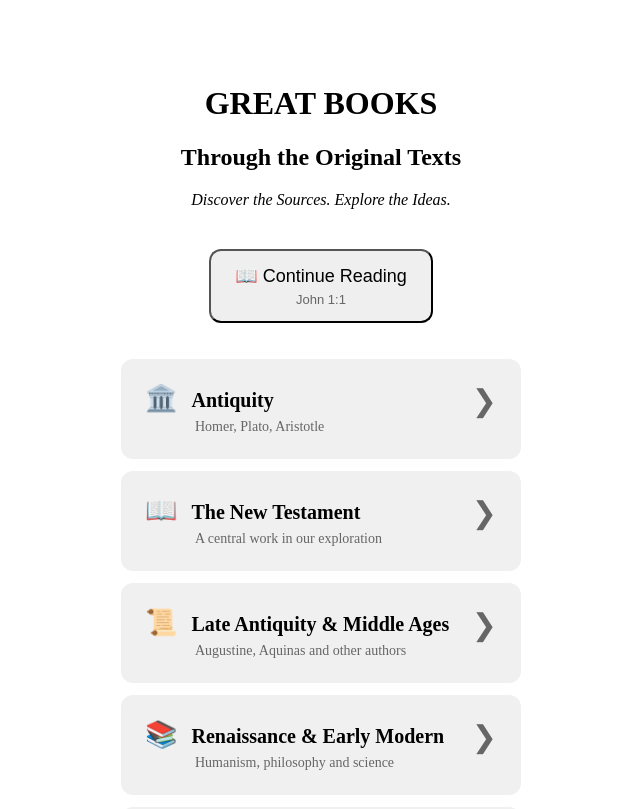
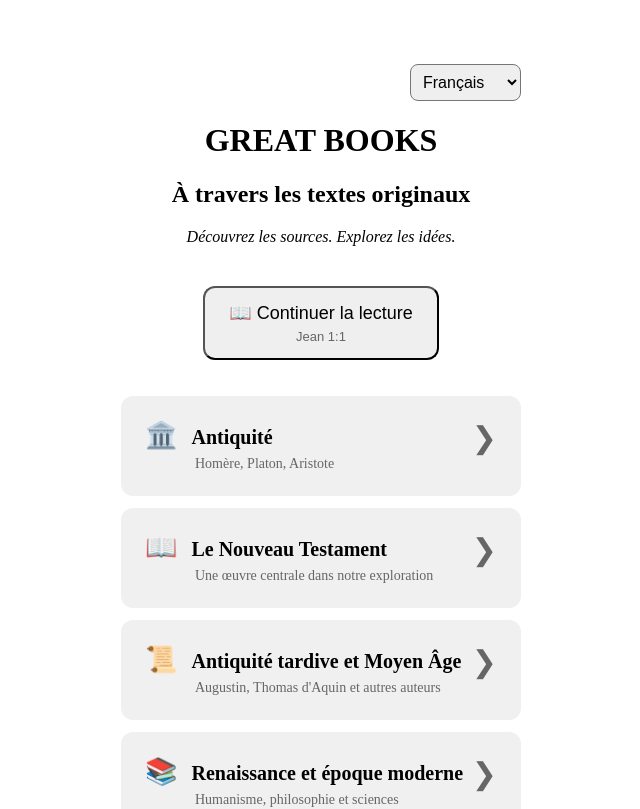
Before and after one commit to adrian1967/InterlinearAdri, a SvelteKit app: page / in a window 1280 px wide. Shown: the top 809 px of the page, without its empty margins (319-959 px from the left). Built offline with nearby package versions, Linux system fonts and the light colour scheme.

Commit message:
v0.2 - Multilingual interface EN FR PT

```diff
--- /dev/null
+++ b/src/lib/i18n/en.json
@@ -0,0 +1,34 @@
+{
+  "language": "English",
+  "navigation": {
+    "home": "Home",
+    "back": "Back",
+    "continueReading": "Continue Reading",
+    "newTestament": "The New Testament",
+    "newTestamentDescription": "A central work in our exploration",
+    "antiquity": "Antiquity",
+"antiquityDescription": "Homer, Plato, Aristotle",
+"lateAntiquity": "Late Antiquity & Middle Ages",
+"lateAntiquityDescription": "Augustine, Aquinas and other authors",
+"renaissance": "Renaissance & Early Modern",
+"renaissanceDescription": "Humanism, philosophy and science",
+"modern": "Modern & Contemporary",
+"modernDescription": "18th–20th centuries and beyond",
+"subtitle": "Through the Original Texts",
+"motto": "Discover the Sources. Explore the Ideas.",
+"newTestamentTitle": "The New Testament",
+"fourGospels": "The Four Gospels",
+"chapters": "Chapters",
+"john": "John",
+"chapter": "CHAPTER",
+"chapter1Title": "The Logos, Life and Light",
+"chapter2Title": "The Witness",
+"additionalReference": "Additional reference",
+"comingSoon": "Coming soon"
+  },
+  "manuscript": {
+    "title": "Original Manuscript",
+    "transcription": "Diplomatic Transcription",
+    "notes": "Manuscript Notes"
+  }
+}
--- /dev/null
+++ b/src/lib/i18n/fr.json
@@ -0,0 +1,34 @@
+{
+  "language": "Français",
+  "navigation": {
+    "home": "Accueil",
+    "back": "Retour",
+    "continueReading": "Continuer la lecture",
+    "newTestament": "Le Nouveau Testament",
+    "newTestamentDescription": "Une œuvre centrale dans notre exploration",
+    "antiquity": "Antiquité",
+"antiquityDescription": "Homère, Platon, Aristote",
+"lateAntiquity": "Antiquité tardive et Moyen Âge",
+"lateAntiquityDescription": "Augustin, Thomas d'Aquin et autres auteurs",
+"renaissance": "Renaissance et époque moderne",
+"renaissanceDescription": "Humanisme, philosophie et sciences",
+"modern": "Époque moderne et contemporaine",
+"modernDescription": "Du XVIIIe au XXe siècle et au-delà",
+"subtitle": "À travers les textes originaux",
+"motto": "Découvrez les sources. Explorez les idées.",
+"newTestamentTitle": "Le Nouveau Testament",
+"fourGospels": "Les quatre Évangiles",
+"chapters": "Chapitres",
+"john": "Jean",
+"chapter": "CHAPITRE",
+"chapter1Title": "Le Logos, la vie et la lumière",
+"chapter2Title": "Le Témoignage",
+"additionalReference": "Référence complémentaire",
+"comingSoon": "Prochainement"
+  },
+  "manuscript": {
+    "title": "Manuscrit original",
+    "transcription": "Transcription diplomatique",
+    "notes": "Notes du manuscrit"
+  }
+}
--- /dev/null
+++ b/src/lib/i18n/index.js
@@ -0,0 +1,21 @@
+import en from './en.json';
+import fr from './fr.json';
+import pt from './pt.json';
+
+export const languages = {
+  en,
+  fr,
+  pt
+};
+
+export function translate(language, key) {
+  const dictionary = languages[language] || en;
+
+  const find = (data) =>
+    key.split('.').reduce(
+      (value, part) => value?.[part],
+      data
+    );
+
+  return find(dictionary) ?? find(en) ?? key;
+}
--- /dev/null
+++ b/src/lib/i18n/pt.json
@@ -0,0 +1,34 @@
+{
+  "language": "Português",
+  "navigation": {
+    "home": "Início",
+    "back": "Voltar",
+    "continueReading": "Continuar a leitura",
+    "newTestament": "O Novo Testamento",
+    "newTestamentDescription": "Uma obra central na nossa exploração",
+    "antiquity": "Antiguidade",
+"antiquityDescription": "Homero, Platão, Aristóteles",
+"lateAntiquity": "Antiguidade Tardia e Idade Média",
+"lateAntiquityDescription": "Agostinho, Tomás de Aquino e outros autores",
+"renaissance": "Renascimento e Início da Idade Moderna",
+"renaissanceDescription": "Humanismo, filosofia e ciência",
+"modern": "Era Moderna e Contemporânea",
+"modernDescription": "Séculos XVIII a XX e posteriores",
+"subtitle": "Através dos Textos Originais",
+"motto": "Descubra as fontes. Explore as ideias.",
+"newTestamentTitle": "O Novo Testamento",
+"fourGospels": "Os quatro Evangelhos",
+"chapters": "Capítulos",
+"john": "João",
+"chapter": "CAPÍTULO",
+"chapter1Title": "O Logos, a vida e a luz",
+"chapter2Title": "O Testemunho",
+"additionalReference": "Referência adicional",
+"comingSoon": "Em breve"
+  },
+  "manuscript": {
+    "title": "Manuscrito original",
+    "transcription": "Transcrição diplomática",
+    "notes": "Notas do manuscrito"
+  }
+}
--- a/src/routes/+page.svelte
+++ b/src/routes/+page.svelte
@@ -54,11 +54,21 @@ function extractDiplomaticNotes(text) {
   let currentChapter = 1;
   let currentVerseNum = 1;
 
+  import { translate } from '$lib/i18n';
   import { onMount } from "svelte";
   import diplomaticText from "$lib/manuscripts/john-column-001.md?raw";
-import interlinearText from "$lib/manuscripts/john-column-001-interlinear.md?raw";
-import conventionsText from "$lib/manuscripts/conventions.md?raw";
-onMount(() => {
+  import interlinearText from "$lib/manuscripts/john-column-001-interlinear.md?raw";
+  import conventionsText from "$lib/manuscripts/conventions.md?raw";
+  let currentLanguage = 'fr';
+  const languageOptions = [
+  { code: 'en', name: 'English' },
+  { code: 'fr', name: 'Français' },
+  { code: 'pt', name: 'Português' }
+];
+  onMount(() => {
+  const savedLanguage = localStorage.getItem("interlinearAdri-language");
+  if (['en', 'fr', 'pt'].includes(savedLanguage)) currentLanguage = savedLanguage;
+
   const saved = localStorage.getItem("interlinearAdri-reading-position");
 
   if (saved) {
@@ -929,7 +939,7 @@ const VERSE_DATA = {
 $: currentVerseLines =
   VERSE_DATA?.[currentBook]?.[currentChapter]?.[currentVerseNum] ?? null;
 
-  $: verseTitle = `${currentBook} ${currentChapter}:${currentVerseNum}`;
+  $: verseTitle = `${currentBook === 'John' ? translate(currentLanguage, 'navigation.john') : currentBook} ${currentChapter}:${currentVerseNum}`;
 
   // -----------------------------
   // NAV (mode "page remplace tout")
@@ -981,26 +991,41 @@ function changeVerse(direction) {
 
 {#if screen === "home"}
   <main style="max-width: 400px; margin: 40px auto; padding: 24px; text-align: center;">
+  <div style="text-align: right; margin-bottom: 20px;">
+  <select
+    aria-label="Select language"
+    bind:value={currentLanguage}
+    on:change={() => localStorage.setItem("interlinearAdri-language", currentLanguage)}
+    style="font-size: 16px; padding: 8px; border-radius: 8px;"
+  >
+    {#each languageOptions as language}
+      <option value={language.code}>{language.name}</option>
+    {/each}
+  </select>
+</div>
     <h1>GREAT BOOKS</h1>
-    <h2>Through the Original Texts</h2>
-    <p><em>Discover the Sources. Explore the Ideas.</em></p>
+<h2>{translate(currentLanguage, 'navigation.subtitle')}</h2>
+<p><em>{translate(currentLanguage, 'navigation.motto')}</em></p>
     <button
   type="button"
   on:click={() => screen = "read"}
   style="font-size: 18px; padding: 14px 24px; margin-top: 24px; border-radius: 12px; cursor: pointer;"
 >
-  📖 Continue Reading
+  📖 {translate(currentLanguage, 'navigation.continueReading')}
   <div style="font-size: 13px; color: #666; margin-top: 5px;">
     {verseTitle}
   </div>
 </button>
     <div style="display: grid; gap: 12px; margin-top: 36px; text-align: left;">
   {#each [
-    ["Antiquity", "Homer, Plato, Aristotle"],
-    ["The New Testament", "A central work in our exploration"],
-    ["Late Antiquity & Middle Ages", "Augustine, Aquinas and other authors"],
-    ["Renaissance & Early Modern", "Humanism, philosophy and science"],
-    ["Modern & Contemporary", "18th–20th centuries and beyond"]
+
+[translate(currentLanguage, 'navigation.antiquity'), translate(currentLanguage, 'navigation.antiquityDescription')],
+[translate(currentLanguage, 'navigation.newTestament'), translate(currentLanguage, 'navigation.newTestamentDescription')],
+[translate(currentLanguage, 'navigation.lateAntiquity'), translate(currentLanguage, 'navigation.lateAntiquityDescription')],
+[translate(currentLanguage, 'navigation.renaissance'), translate(currentLanguage, 'navigation.renaissanceDescription')],
+[translate(currentLanguage, 'navigation.modern'), translate(currentLanguage, 'navigation.modernDescription')]
+
+
   ] as category, categoryIndex}
 
 <button
@@ -1027,12 +1052,12 @@ function changeVerse(direction) {
   on:click={() => (screen = "home")}
   style="font-size: 22px; padding: 14px 24px; display: block; margin: 0 auto 16px; border-radius: 12px; cursor: pointer;"
 >
-  🏠 Home
+  🏠 {translate(currentLanguage, 'navigation.home')}
 </button>
 
-  <button type="button" on:click={() => screen = "home"} style="font-size: 18px; padding: 12px 20px; margin-bottom: 20px; border-radius: 12px; cursor: pointer;">← Back</button>
-    <h1>The Four Gospels</h1>
-    <button type="button" on:click={() => screen = "chapters"} style="font-size: 20px; padding: 16px 32px; margin-top: 24px; border-radius: 12px; cursor: pointer;">📖 John →</button>
+  <button type="button" on:click={() => screen = "home"} style="font-size: 18px; padding: 12px 20px; margin-bottom: 20px; border-radius: 12px; cursor: pointer;">← {translate(currentLanguage, 'navigation.back')}</button>
+    <h1>{translate(currentLanguage, 'navigation.fourGospels')}</h1>
+    <button type="button" on:click={() => screen = "chapters"} style="font-size: 20px; padding: 16px 32px; margin-top: 24px; border-radius: 12px; cursor: pointer;">📖 {translate(currentLanguage, 'navigation.john')} →</button>
   </main>
   {:else if screen === "chapters"}
   <main style="max-width: 600px; margin: 40px auto; padding: 24px; text-align: center;">
@@ -1041,14 +1066,14 @@ function changeVerse(direction) {
   on:click={() => (screen = "home")}
   style="font-size: 22px; padding: 14px 24px; display: block; margin: 0 auto 16px; border-radius: 12px; cursor: pointer;"
 >
-  🏠 Home
+🏠 {translate(currentLanguage, 'navigation.home')}
 </button>
     <button
   type="button"
   on:click={() => (screen = "gospels")}
   style="font-size: 18px; padding: 12px 20px; margin-bottom: 20px; border-radius: 12px; cursor: pointer;"
 >
-  ← Back
+  ← {translate(currentLanguage, 'navigation.back')}
 </button>
 
 
@@ -1062,13 +1087,13 @@ function changeVerse(direction) {
       style="display: block; width: 100%; margin-top: 32px; padding: 20px; cursor: pointer;"
     >
       <div style="font-size: 14px; color: #666; margin-bottom: 6px;">
-     CHAPTER 1
+     {translate(currentLanguage, 'navigation.chapter')} 1
     </div>
     <div style="font-family: Georgia, serif; font-size: 26px; font-weight: bold;">
-     The Logos, Life and Light
+     {translate(currentLanguage, 'navigation.chapter1Title')}
      </div>
       <div style="font-size: 14px; color: #666; margin-top: 8px;">
-        Additional reference: John 1:1–5
+        {translate(currentLanguage, 'navigation.additionalReference')}: {translate(currentLanguage, 'navigation.john')} 1:1–5
       </div>
     </button>
     <button
@@ -1077,25 +1102,25 @@ function changeVerse(direction) {
   style="display: block; width: 100%; margin-top: 16px; padding: 20px; opacity: 0.55; cursor: not-allowed;"
 >
   <div style="font-size: 14px; color: #666; margin-bottom: 6px;">
-  CHAPTER 2
+  {translate(currentLanguage, 'navigation.chapter')} 2
 </div>
 <div style="font-family: Georgia, serif; font-size: 26px; font-weight: bold;">
-  The Witness
+  {translate(currentLanguage, 'navigation.chapter2Title')}
 </div>
 
   <div style="font-size: 14px; color: #666; margin-top: 8px;">
-    Additional reference: John 1:6–9
+    {translate(currentLanguage, 'navigation.additionalReference')}: {translate(currentLanguage, 'navigation.john')} 1:6–9
   </div>
   <div style="font-size: 12px; margin-top: 6px;">
-    Coming soon
+    {translate(currentLanguage, 'navigation.comingSoon')}
   </div>
 </button>
   </main>
 {:else}
   <!-- TITRE (cliquable) -->
 
-<button type="button" on:click={() => screen = "home"} style="font-size: 22px; padding: 14px 24px; border-radius: 12px; cursor: pointer; margin-left: 40px">🏠 Home</button>
-<button type="button" on:click={() => screen = "chapters"} style="font-size: 18px; padding: 12px 20px;display: block; margin-top: 12px; margin-left: 40px; border-radius: 12px; cursor: pointer;">← Back</button>
+<button type="button" on:click={() => screen = "home"} style="font-size: 22px; padding: 14px 24px; border-radius: 12px; cursor: pointer; margin-left: 40px">🏠 {translate(currentLanguage, 'navigation.home')}</button>
+<button type="button" on:click={() => screen = "chapters"} style="font-size: 18px; padding: 12px 20px;display: block; margin-top: 12px; margin-left: 40px; border-radius: 12px; cursor: pointer;">← {translate(currentLanguage, 'navigation.back')}</button>
 <div style="display: flex; align-items: center; justify-content: center; gap: 16px;">
   <button
     type="button"
```
